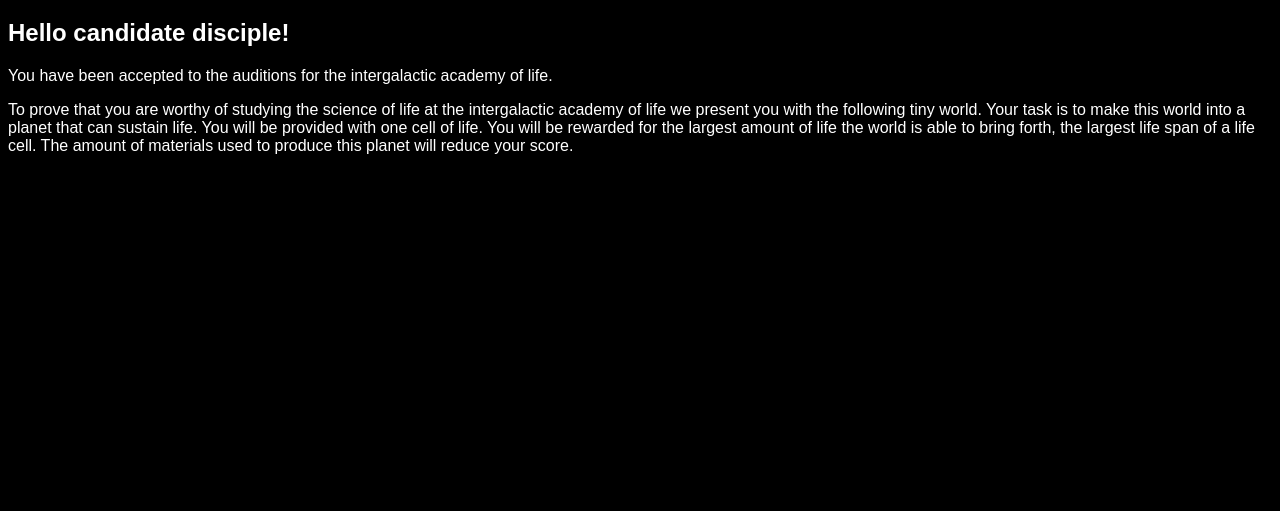
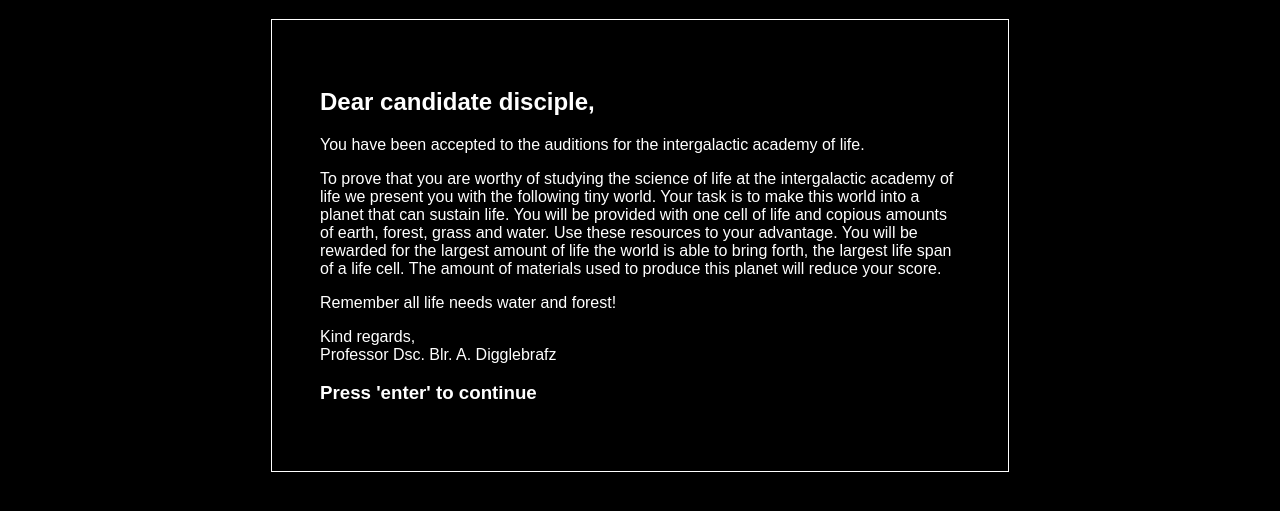
Before and after one commit to tinco/ludum-dare-23, a plain HTML site: page index.html in a window 1280 px wide. Shown: the part 61-572 px from the top of the page. Drawn offline with nearby package versions, Linux system fonts and the light colour scheme; a script that the page names is missing.

Commit message:
tutorial

```diff
--- a/index.html
+++ b/index.html
@@ -33,7 +33,7 @@
             <p>press 'r' to try again</p>
         </div></div>
         <div id="tutorial">
-            <h2>Hello candidate disciple!</h2>
+            <h2>Dear candidate disciple,</h2>
             <p>
                 You have been accepted to the auditions for the intergalactic academy of life.
              </p>
@@ -42,12 +42,21 @@
                 the intergalactic academy of life we present
                 you with the following tiny world. Your task is to make this world
                 into a planet that can sustain life. You will be provided with one
-                cell of life. You will be rewarded for the largest amount of life the world
-                is able to bring forth, the largest life span of a life cell. The amount
-                of materials used to produce this planet will reduce your score.
+                cell of life and copious amounts of earth, forest, grass and water.
+                Use these resources to your advantage. You will be rewarded for the
+                largest amount of life the world is able to bring forth, the largest
+                life span of a life cell. The amount of materials used to produce
+                this planet will reduce your score.
             </p>
             <p>
+                Remember all life needs water and forest!
             </p>
+            <p>
+                Kind regards,<br />
+                Professor Dsc. Blr. A. Digglebrafz
+            <p>
+
+            <h3>Press 'enter' to continue</h3>
         </div>
         <div id="helpline">
         </div>
--- a/style.css
+++ b/style.css
@@ -63,3 +63,13 @@ h1 {
     display: inline-block;
     width: 20em;
 }
+
+#tutorial {
+    padding: 3em;
+    border: 1px solid white;
+    background-color: black;
+    margin-left: auto;
+    margin-right: auto;
+    width: 40em;
+    display: block;
+}
```
Also changed, not shown: 2 other files.
